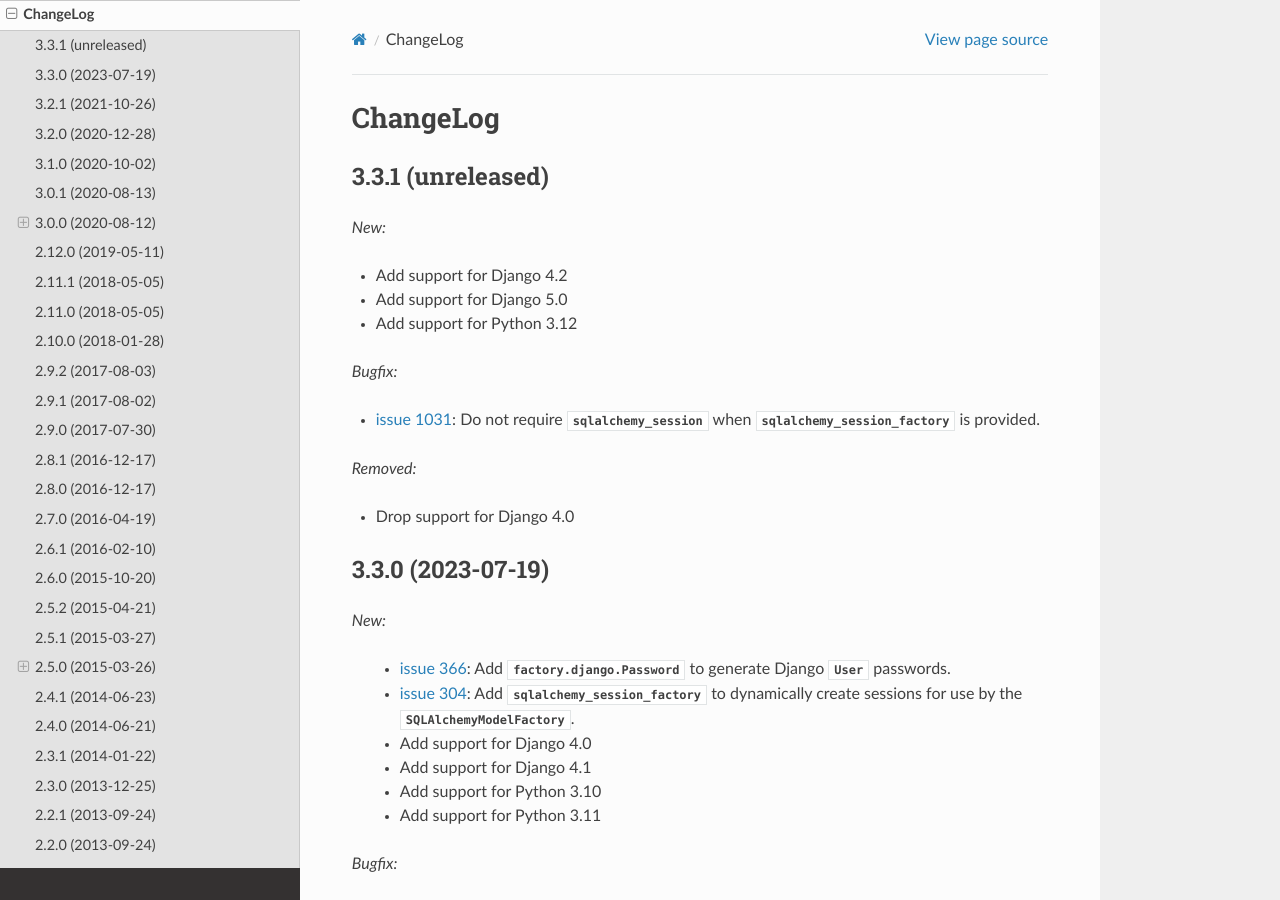
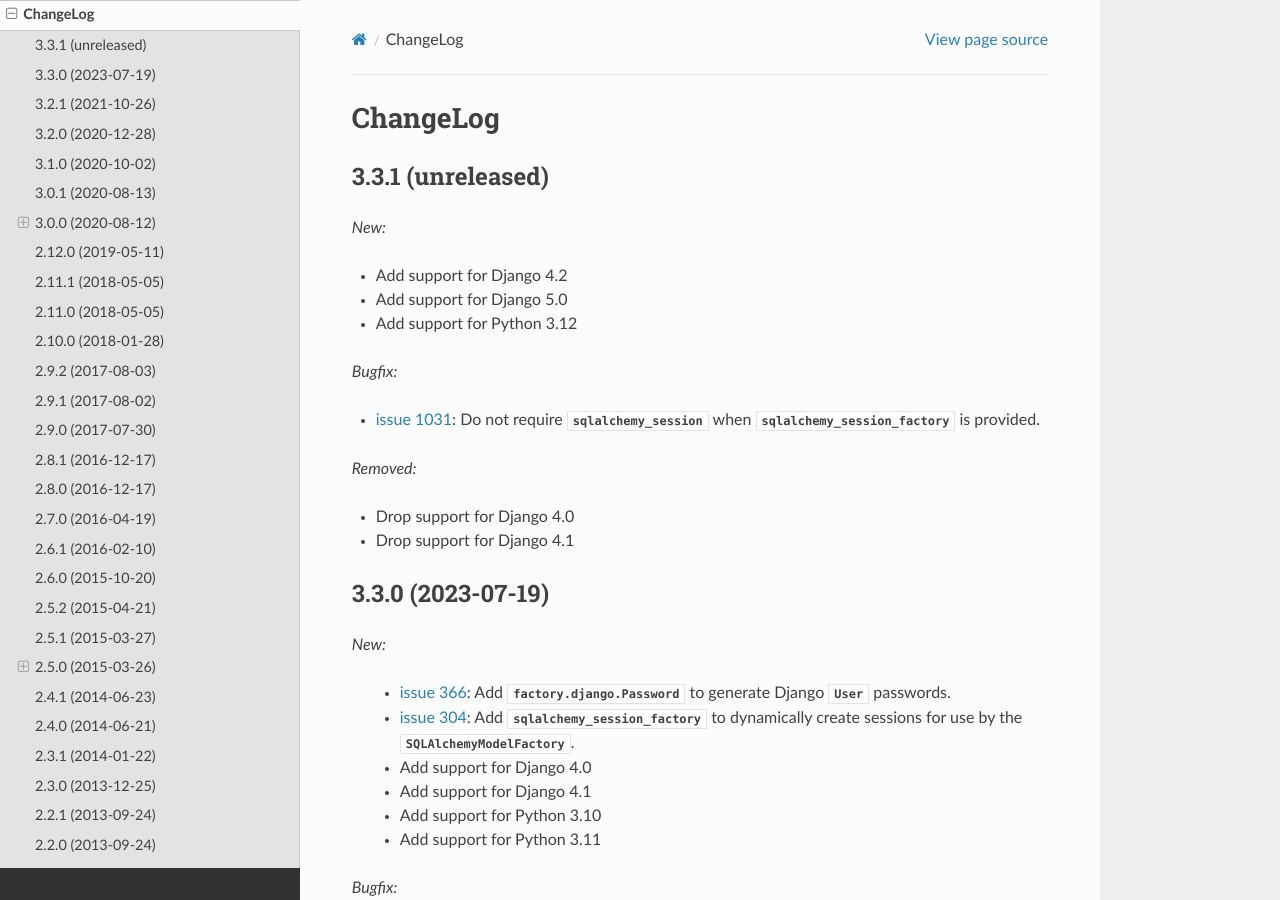
Before and after one commit to FactoryBoy/factory_boy, a Sphinx documentation site: the page built from docs/changelog.rst, in a window 1280 px wide and 900 px high. Built offline with Sphinx 7.4.7 and the Read the Docs theme 2.0.0, drawn with Linux system fonts in a browser that asks for light colours.

Commit message:
Drop support for Django 4.1
Upstream dropped support in January 2024.

```diff
--- a/docs/changelog.rst
+++ b/docs/changelog.rst
@@ -19,6 +19,7 @@
 *Removed:*
 
 - Drop support for Django 4.0
+- Drop support for Django 4.1
 
 3.3.0 (2023-07-19)
 ------------------
--- a/setup.cfg
+++ b/setup.cfg
@@ -16,7 +16,6 @@
     Development Status :: 5 - Production/Stable
     Framework :: Django
     Framework :: Django :: 3.2
-    Framework :: Django :: 4.1
     Framework :: Django :: 4.2
     Framework :: Django :: 5.0
     Intended Audience :: Developers
```
Also changed, not shown: 2 other files.
